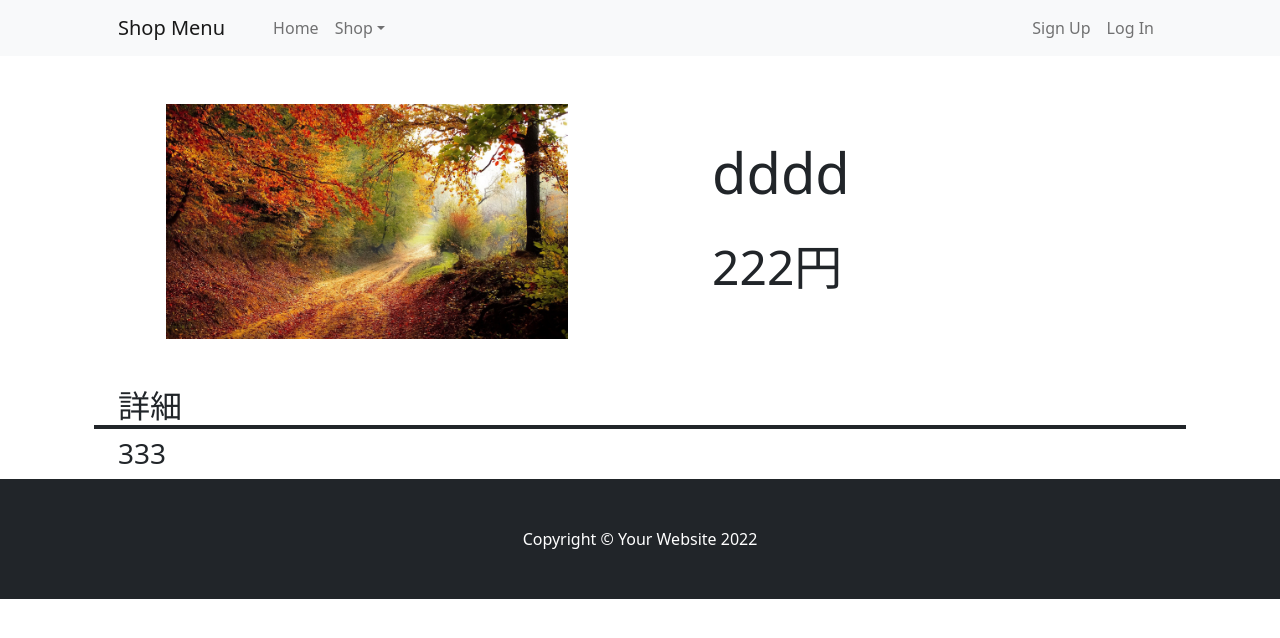
After one commit to koki-sasaki08/ksih, a Django app: page /mos_detail/1/ in a window 1280 px wide. The commit adds this page. Shown: the top 638 px of the page. Run offline with Django 3.2, Linux system fonts and the light colour scheme; data comes from the database, SQL or seed files in the repository; some libraries are stand-ins or nearby versions.

Commit message:
detail作成

```diff
--- a/hamburger/templates/burgerKing_list.html
+++ b/hamburger/templates/burgerKing_list.html
@@ -9,6 +9,9 @@
         <div class="text-center text-white">
             <h1 class="display-4 fw-bolder">バーガーキング</h1>
             <p class="lead fw-normal text-white-50 mb-0">バーガーキングの商品一覧</p>
+            {% if user.is_authenticated %}
+                <a class="btn btn-success mt-5 mb-3" href="#">新規登録</a>
+            {% endif %}
         </div>
     </div>
 </header>
@@ -35,7 +38,7 @@
                     </div>
                     <!-- Product actions-->
                     <div class="card-footer p-4 pt-0 border-top-0 bg-transparent">
-                        <div class="text-center"><a class="btn btn-outline-dark mt-auto" href="#">詳細</a></div>
+                        <div class="text-center"><a class="btn btn-outline-dark mt-auto" href="{% url 'hamburger:burgerking_detail' burgerKing.pk%}">詳細</a></div>
                     </div>
 
                 </div>
--- /dev/null
+++ b/hamburger/templates/detail.html
@@ -0,0 +1,34 @@
+{% extends 'base.html' %}
+{% load static %}
+
+{% block title %}商品一覧｜Shop Menu{% endblock %}
+
+
+{% block contents %}
+
+<section>
+  <div class="container px-5">
+      <div class="row gx-5 align-items-center">
+          <div class="col-lg-6">
+              <div class="p-5"><img class="img-fluid" src="{{ object.photo.url }}" alt="..." /></div>
+          </div>
+          <div class="col-lg-6">
+              <div class="p-5">
+                  <h3 class="display-4">{{ object.name }}</h3>
+                  <br>
+                  <h4 class="display-5">{{ object.price }}円</h4>
+              </div>
+          </div>
+            <h2 class="border-bottom border-4 border-dark">詳細</h2>
+            <h3>{{ object.ditail }}</h3>
+
+
+      </div>
+      {% if user.is_authenticated %}
+            <a class="btn btn-success mt-5 mb-3" href="#">編集</a>
+            <a class="btn btn-danger mt-5 ml-2 mb-3" href="#">削除</a>
+      {% endif %}
+  </div>
+</section>
+
+{% endblock %}
--- a/hamburger/templates/mac_list.html
+++ b/hamburger/templates/mac_list.html
@@ -9,6 +9,9 @@
         <div class="text-center text-white">
             <h1 class="display-4 fw-bolder">マクドナルド</h1>
             <p class="lead fw-normal text-white-50 mb-0">マクドナルドの商品一覧</p>
+            {% if user.is_authenticated %}
+                <a class="btn btn-success mt-5 mb-3" href="#">新規登録</a>
+            {% endif %}
         </div>
     </div>
 </header>
@@ -35,7 +38,7 @@
                     </div>
                     <!-- Product actions-->
                     <div class="card-footer p-4 pt-0 border-top-0 bg-transparent">
-                        <div class="text-center"><a class="btn btn-outline-dark mt-auto" href="#">詳細</a></div>
+                        <div class="text-center"><a class="btn btn-outline-dark mt-auto" href="{% url 'hamburger:mac_detail' mac.pk%}">詳細</a></div>
                     </div>
 
                 </div>
--- a/hamburger/templates/mos_list.html
+++ b/hamburger/templates/mos_list.html
@@ -9,6 +9,9 @@
         <div class="text-center text-white">
             <h1 class="display-4 fw-bolder">モスバーガー</h1>
             <p class="lead fw-normal text-white-50 mb-0">モスバーガーの商品一覧</p>
+            {% if user.is_authenticated %}
+                <a class="btn btn-success mt-5 mb-3" href="#">新規登録</a>
+            {% endif %}
         </div>
     </div>
 </header>
@@ -35,7 +38,7 @@
                     </div>
                     <!-- Product actions-->
                     <div class="card-footer p-4 pt-0 border-top-0 bg-transparent">
-                        <div class="text-center"><a class="btn btn-outline-dark mt-auto" href="#">詳細</a></div>
+                        <div class="text-center"><a class="btn btn-outline-dark mt-auto" href="{% url 'hamburger:mos_detail' mos.pk%}">詳細</a></div>
                     </div>
 
                 </div>
--- a/hamburger/urls.py
+++ b/hamburger/urls.py
@@ -23,4 +23,6 @@ urlpatterns = [
     path('mos_list/', views.MosListView.as_view(), name='mos_list'),
     path('burgerking_list/', views.BurgerKingListView.as_view(), name='burgerKing_list'),
     path('mac_detail/<int:pk>/', views.MacDetailView.as_view(), name='mac_detail'),
+    path('mos_detail/<int:pk>/', views.MosDetailView.as_view(), name='mos_detail'),
+    path('burgerking_detail/<int:pk>/', views.BurgerKingDetailView.as_view(), name='burgerking_detail'),
 ]
--- a/hamburger/views.py
+++ b/hamburger/views.py
@@ -21,4 +21,12 @@ class BurgerKingListView(generic.ListView):
 
 class MacDetailView(generic.DetailView):
     model = Mac
-    template_name = 'mac_detail.html'
+    template_name = 'detail.html'
+
+class MosDetailView(generic.DetailView):
+    model = Mos
+    template_name = 'detail.html'
+
+class BurgerKingDetailView(generic.DetailView):
+    model = BurgerKing
+    template_name = 'detail.html'
--- a/static/css/detail.css
+++ /dev/null
@@ -1,6 +0,0 @@
-/* detileのため追加 */
-
-.cozyspace-img,.cozyspace-message{
-  display: inline-block;
-  vertical-align:middle;
-}
```
Also changed, not shown: hamburger/templates/mac_detail.html (deleted, +0 -28 lines).
